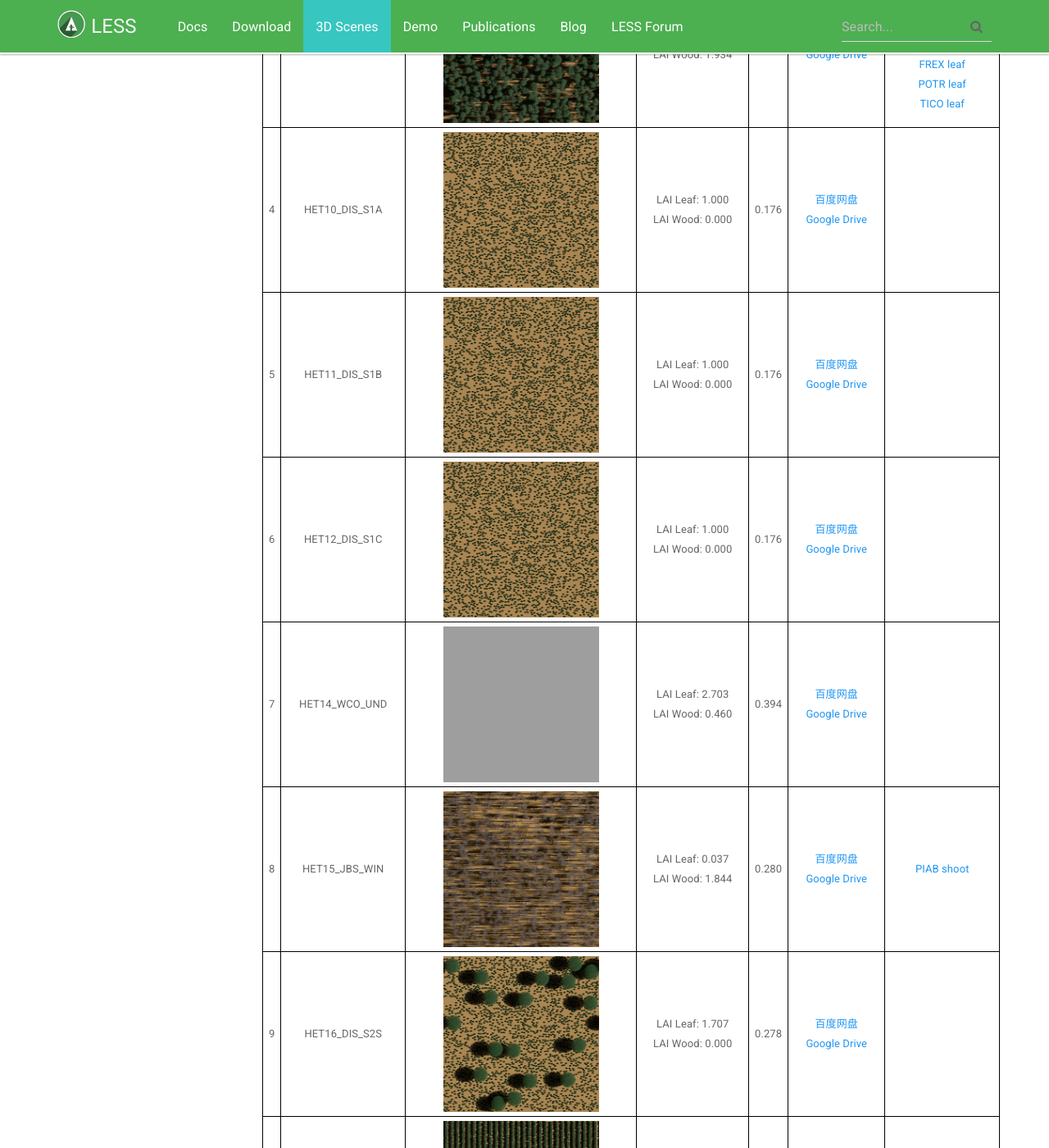
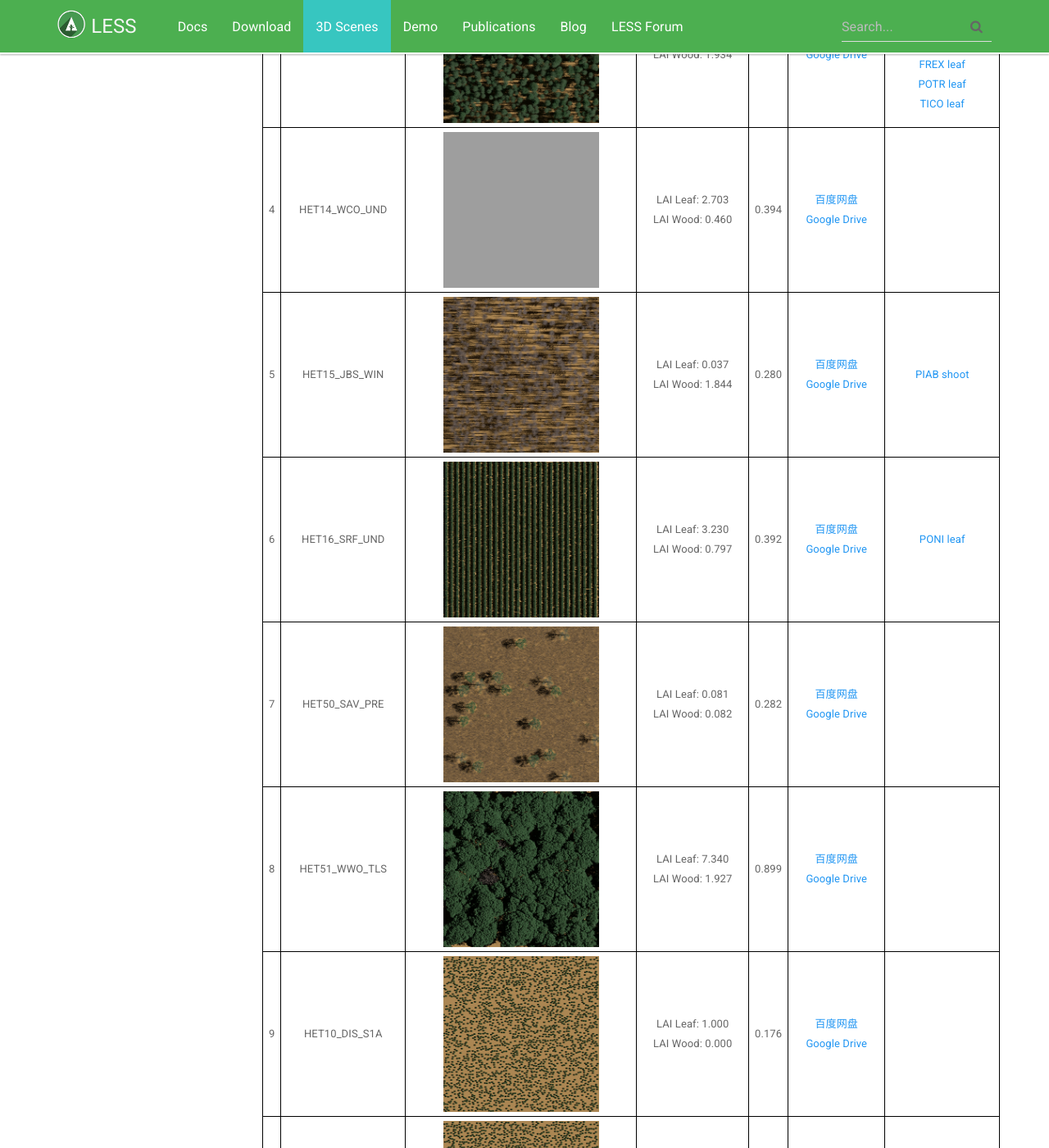
Before and after one commit to jianboqi/jianboqi.github.io, a Jekyll site: the page built from 3dscenes.md, in a window 1280 px wide and 1400 px high, scrolled down 862 px. Shown: the whole window at 82% size. Built offline with Jekyll 4.4.1, drawn with Linux system fonts in a browser that asks for light colours; nearby versions of some CDN libraries; some of the changed text lies outside the part shown.

Commit message:
Update 3dscenes.md

```diff
--- a/3dscenes.md
+++ b/3dscenes.md
@@ -31,14 +31,16 @@ table{
 |1|HET07_JPS_SUM|<image width="200" height="200" src="http://lessrt.org/img/SCENE-FOREST-HET07_JPS_SUM.png"/>|LAI Leaf: 2.540<br/> LAI Wood: 1.221|0.363|[百度网盘](https://pan.baidu.com/s/10fH1z6HJdpjJ7wRbZBHoHg?pwd=sija)<br/>[Google Drive](https://drive.google.com/file/d/1vQ6rs2Ry59Qw23JfGlQ2esPgU6nz9Kn4/view?usp=sharing)|[Birch leaf](http://lessrt.org/Attachments/het07-bepeleaf0.obj) <br/> [Scots pine shoot](http://lessrt.org/Attachments/het07-shoot0.obj)|
 |2|HET08_OPS_WIN|<image width="200" height="200" src="http://lessrt.org/img/SCENE-FOREST-HET08_OPS_WIN.png"/>|LAI Leaf: 0.706<br/> LAI Wood: 0.410|0.130|[百度网盘](https://pan.baidu.com/s/1AKACKWy6pybF_6BRSAoHjA?pwd=ckvv)<br/>[Google Drive](https://drive.google.com/file/d/1JlF9U5DInkeICtXT0Rx6Bdcv_TZzVsf2/view?usp=sharing)|[Pine shoot](http://lessrt.org/Attachments/het08-PIMOshoot0.obj)|
 |3|HET09_JBS_SUM|<image width="200" height="200" src="http://lessrt.org/img/SCENE-FOREST-HET09_JBS_SUM.png"/>|LAI Leaf: 3.835<br/> LAI Wood: 1.934|0.557|[百度网盘](https://pan.baidu.com/s/1ezFyujdn1t84QxUVXm_WRg?pwd=ruj1)<br/>[Google Drive](https://drive.google.com/file/d/1uHZE7PxhXs7Zx3YERZUNYKVa4md3s2BK/view?usp=sharing)|[PIAB shoot](http://lessrt.org/Attachments/het09-PIABshoot0.obj) <br/>[ACPL leaf](http://lessrt.org/Attachments/het09-acplleaf0.obj)<br/> [ALGL leaf](http://lessrt.org/Attachments/het09-alglleaf0.obj) <br/>[BEPE leaf](http://lessrt.org/Attachments/het09-bepeleaf0.obj) <br/> [FREX leaf](http://lessrt.org/Attachments/het09-frexleaf0.obj) <br/>[POTR leaf](http://lessrt.org/Attachments/het09-potrleaf0.obj) <br/> [TICO leaf](http://lessrt.org/Attachments/het09-ticoleaf0.obj)|
-|4|HET10_DIS_S1A|<image width="200" height="200" src="http://lessrt.org/img/SCENE-FOREST-HET10_DIS_S1A.png"/>|LAI Leaf: 1.000<br/> LAI Wood: 0.000|0.176|[百度网盘](https://pan.baidu.com/s/1BXu7s-D12d5terJiaIzOWQ?pwd=uqvv)<br/>[Google Drive](https://drive.google.com/file/d/1B-L4lMWHVpbnjxNcoJ3lKNCpTB9Ub2SG/view?usp=sharing)|
-|5|HET11_DIS_S1B|<image width="200" height="200" src="http://lessrt.org/img/SCENE-FOREST-HET11_DIS_S1B.png"/>|LAI Leaf: 1.000<br/> LAI Wood: 0.000|0.176|[百度网盘](https://pan.baidu.com/s/17rGCL4pCWsvKlVQvYzFVIA?pwd=axxu)<br/>[Google Drive](https://drive.google.com/file/d/123OmVnwXZEH3vs8yWKUjAwXW3shJzFC7/view?usp=sharing)|
-|6|HET12_DIS_S1C|<image width="200" height="200" src="http://lessrt.org/img/SCENE-FOREST-HET12_DIS_S1C.png"/>|LAI Leaf: 1.000<br/> LAI Wood: 0.000|0.176|[百度网盘](https://pan.baidu.com/s/1WXlyAg7pGWvX6PIjMu2ulA?pwd=95pi)<br/>[Google Drive](https://drive.google.com/file/d/1f7KPn4GS6X_CIT8EFQN2mjDicj3EXcbK/view?usp=sharing)|
-|7|HET14_WCO_UND|<image width="200" height="200" src="http://lessrt.org/img/SCENE-FOREST-HET14_WCO_UND.png"/>|LAI Leaf: 2.703<br/> LAI Wood: 0.460|0.394|[百度网盘](https://pan.baidu.com/s/1Zb5CQXNnC0CCH-JIiIt2hw?pwd=2tyk)<br/>[Google Drive](https://drive.google.com/file/d/1iIRFxGpnGR05p4uySfPJSNa5bzU2S_Kv/view?usp=sharing)|
-|8|HET15_JBS_WIN|<image width="200" height="200" src="http://lessrt.org/img/SCENE-FOREST-HET15_JBS_WIN.png"/>|LAI Leaf: 0.037<br/> LAI Wood: 1.844|0.280|[百度网盘](https://pan.baidu.com/s/1sfq0fASyu8en_CaDxJ9qjg?pwd=q5cq)<br/>[Google Drive](https://drive.google.com/file/d/16RBol6MR9nCENlFjt6DAfeIx1wO_viEY/view?usp=sharing)|[PIAB shoot](http://lessrt.org/Attachments/het15-PIABshoot0.obj)<br/>|
-|9|HET16_DIS_S2S|<image width="200" height="200" src="http://lessrt.org/img/SCENE-FOREST-HET16_DIS_S2S.png"/>|LAI Leaf: 1.707<br/> LAI Wood: 0.000|0.278|[百度网盘](https://pan.baidu.com/s/1Eu7MMdzjGXvESVKN1Vr7hw?pwd=wzaw)<br/>[Google Drive](https://drive.google.com/file/d/1dGs4l-2L9MK1KORnsfPsQVH68Q5nWCJB/view?usp=sharing)|
-|10|HET16_SRF_UND|<image width="200" height="200" src="http://lessrt.org/img/SCENE-FOREST-HET16_SRF_UND.png"/>|LAI Leaf: 3.230<br/> LAI Wood: 0.797|0.392|[百度网盘](https://pan.baidu.com/s/15CslPCJDQf3KOIfRVnDWUQ?pwd=mryw)<br/>[Google Drive](https://drive.google.com/file/d/1mb1l5hc8UqaydQDuS39-5rhkqd3QcoF5/view?usp=sharing)|[PONI leaf](http://lessrt.org/Attachments/het16-PONIleaf0.obj)<br/>|
-|11|HET17_DIS_M2S|<image width="200" height="200" src="http://lessrt.org/img/SCENE-FOREST-HET17_DIS_M2S.png"/>|LAI Leaf: 2.453<br/> LAI Wood: 0.000|0.385|[百度网盘](https://pan.baidu.com/s/1riBbYXcK60QBYyXfsPJ4GA?pwd=5a34)<br/>[Google Drive](https://drive.google.com/file/d/1uHj-sUDmPXriscpGQNXWHbjPz1S3TpPi/view?usp=sharing)|
+|4|HET14_WCO_UND|<image width="200" height="200" src="http://lessrt.org/img/SCENE-FOREST-HET14_WCO_UND.png"/>|LAI Leaf: 2.703<br/> LAI Wood: 0.460|0.394|[百度网盘](https://pan.baidu.com/s/1Zb5CQXNnC0CCH-JIiIt2hw?pwd=2tyk)<br/>[Google Drive](https://drive.google.com/file/d/1iIRFxGpnGR05p4uySfPJSNa5bzU2S_Kv/view?usp=sharing)|
+|5|HET15_JBS_WIN|<image width="200" height="200" src="http://lessrt.org/img/SCENE-FOREST-HET15_JBS_WIN.png"/>|LAI Leaf: 0.037<br/> LAI Wood: 1.844|0.280|[百度网盘](https://pan.baidu.com/s/1sfq0fASyu8en_CaDxJ9qjg?pwd=q5cq)<br/>[Google Drive](https://drive.google.com/file/d/16RBol6MR9nCENlFjt6DAfeIx1wO_viEY/view?usp=sharing)|[PIAB shoot](http://lessrt.org/Attachments/het15-PIABshoot0.obj)<br/>|
+|6|HET16_SRF_UND|<image width="200" height="200" src="http://lessrt.org/img/SCENE-FOREST-HET16_SRF_UND.png"/>|LAI Leaf: 3.230<br/> LAI Wood: 0.797|0.392|[百度网盘](https://pan.baidu.com/s/15CslPCJDQf3KOIfRVnDWUQ?pwd=mryw)<br/>[Google Drive](https://drive.google.com/file/d/1mb1l5hc8UqaydQDuS39-5rhkqd3QcoF5/view?usp=sharing)|[PONI leaf](http://lessrt.org/Attachments/het16-PONIleaf0.obj)<br/>|
+|7|HET50_SAV_PRE|<image width="200" height="200" src="http://lessrt.org/img/SCENE-FOREST-HET50_SAV_PRE.png"/>|LAI Leaf: 0.081<br/> LAI Wood: 0.082|0.282|[百度网盘](https://pan.baidu.com/s/15M3f_gWtNhD9UBBxtdayDQ?pwd=dn5v)<br/>[Google Drive](https://drive.google.com/file/d/1aXIUMxkC4OeiPrGnbp7I6FlMOHFAIDvb/view?usp=sharing)|
+|8|HET51_WWO_TLS|<image width="200" height="200" src="http://lessrt.org/img/SCENE-FOREST-HET51_WWO_TLS.png"/>|LAI Leaf: 7.340<br/> LAI Wood: 1.927|0.899|[百度网盘](https://pan.baidu.com/s/1JmcKw3gBh2j3S9aLcZi5iw?pwd=hp5p)<br/>[Google Drive](https://drive.google.com/file/d/1u_qYLcjh2xIDnkxL3w_eZmJRFvcYD1og/view?usp=sharing)|
+|9|HET10_DIS_S1A|<image width="200" height="200" src="http://lessrt.org/img/SCENE-FOREST-HET10_DIS_S1A.png"/>|LAI Leaf: 1.000<br/> LAI Wood: 0.000|0.176|[百度网盘](https://pan.baidu.com/s/1BXu7s-D12d5terJiaIzOWQ?pwd=uqvv)<br/>[Google Drive](https://drive.google.com/file/d/1B-L4lMWHVpbnjxNcoJ3lKNCpTB9Ub2SG/view?usp=sharing)|
+|10|HET11_DIS_S1B|<image width="200" height="200" src="http://lessrt.org/img/SCENE-FOREST-HET11_DIS_S1B.png"/>|LAI Leaf: 1.000<br/> LAI Wood: 0.000|0.176|[百度网盘](https://pan.baidu.com/s/17rGCL4pCWsvKlVQvYzFVIA?pwd=axxu)<br/>[Google Drive](https://drive.google.com/file/d/123OmVnwXZEH3vs8yWKUjAwXW3shJzFC7/view?usp=sharing)|
+|11|HET12_DIS_S1C|<image width="200" height="200" src="http://lessrt.org/img/SCENE-FOREST-HET12_DIS_S1C.png"/>|LAI Leaf: 1.000<br/> LAI Wood: 0.000|0.176|[百度网盘](https://pan.baidu.com/s/1WXlyAg7pGWvX6PIjMu2ulA?pwd=95pi)<br/>[Google Drive](https://drive.google.com/file/d/1f7KPn4GS6X_CIT8EFQN2mjDicj3EXcbK/view?usp=sharing)|
+|12|HET16_DIS_S2S|<image width="200" height="200" src="http://lessrt.org/img/SCENE-FOREST-HET16_DIS_S2S.png"/>|LAI Leaf: 1.707<br/> LAI Wood: 0.000|0.278|[百度网盘](https://pan.baidu.com/s/1Eu7MMdzjGXvESVKN1Vr7hw?pwd=wzaw)<br/>[Google Drive](https://drive.google.com/file/d/1dGs4l-2L9MK1KORnsfPsQVH68Q5nWCJB/view?usp=sharing)|
+|13|HET17_DIS_M2S|<image width="200" height="200" src="http://lessrt.org/img/SCENE-FOREST-HET17_DIS_M2S.png"/>|LAI Leaf: 2.453<br/> LAI Wood: 0.000|0.385|[百度网盘](https://pan.baidu.com/s/1riBbYXcK60QBYyXfsPJ4GA?pwd=5a34)<br/>[Google Drive](https://drive.google.com/file/d/1uHj-sUDmPXriscpGQNXWHbjPz1S3TpPi/view?usp=sharing)|
 |12|HET18_DIS_D2S|<image width="200" height="200" src="http://lessrt.org/img/SCENE-FOREST-HET18_DIS_D2S.png"/>|LAI Leaf: 3.317<br/> LAI Wood: 0.000|0.511|[百度网盘](https://pan.baidu.com/s/1J5y7xUfZrg205VjrGkIPnQ?pwd=3hm3)<br/>[Google Drive](https://drive.google.com/file/d/1s9acaXrkHnz-Scn5MMMJbTX1Pq-68Jxr/view?usp=sharing)|
 |13|HET20_DIS_D1A|<image width="200" height="200" src="http://lessrt.org/img/SCENE-FOREST-HET20_DIS_D1A.png"/>|LAI Leaf: 2.000<br/> LAI Wood: 0.000|0.353|[百度网盘](https://pan.baidu.com/s/13EaX7DKG4zQxku7_vsW1cQ?pwd=hhsx)<br/>[Google Drive](https://drive.google.com/file/d/18ojkTV-FPsBVfSfkrtPycEJGGA89MyCS/view?usp=sharing)|
 |14|HET21_DIS_D1B|<image width="200" height="200" src="http://lessrt.org/img/SCENE-FOREST-HET21_DIS_D1B.png"/>|LAI Leaf: 2.000<br/> LAI Wood: 0.000|0.353|[百度网盘](https://pan.baidu.com/s/1XadYnGChmKXgiNBlIJTR7Q?pwd=eenj)<br/>[Google Drive](https://drive.google.com/file/d/1lxhka_GE-Y5x7h0uxmWSitYrl9kAz15R/view?usp=sharing)|
@@ -50,9 +52,7 @@ table{
 |20|HET28_DIS_D2D|<image width="200" height="200" src="http://lessrt.org/img/SCENE-FOREST-HET28_DIS_D2D.png"/>|LAI Leaf: 4.317<br/> LAI Wood: 0.000|0.616|[百度网盘](https://pan.baidu.com/s/1uChZJWMJNaptF8i9SyiMzQ?pwd=p8re)<br/>[Google Drive](https://drive.google.com/file/d/1cItptP_Ayx1r3nZ6-tyBm81drpCn9gsG/view?usp=sharing)|
 |21|HET33_DIS_S30|<image width="200" height="200" src="http://lessrt.org/img/SCENE-FOREST-HET33_DIS_S30.png"/>|LAI Leaf: 0.405<br/> LAI Wood: 0.000|0.131|[百度网盘](https://pan.baidu.com/s/1mfJw88Dede4PWwn-zCnvZQ?pwd=9pf5)<br/>[Google Drive](https://drive.google.com/file/d/1-h8M02tTcioe_iUDwi1wB9W6fB-kPBxG/view?usp=sharing)|
 |22|HET34_DIS_D30|<image width="200" height="200" src="http://lessrt.org/img/SCENE-FOREST-HET34_DIS_D30.png"/>|LAI Leaf: 1.618<br/> LAI Wood: 0.000|0.485|[百度网盘](https://pan.baidu.com/s/1ktVfIRHUexJ5nXV4OjACzA?pwd=w1m4)<br/>[Google Drive](https://drive.google.com/file/d/12dPJ0EcoH85DuMfE1Ya40ayEQ6HP7hPn/view?usp=sharing)|
-|23|HET50_SAV_PRE|<image width="200" height="200" src="http://lessrt.org/img/SCENE-FOREST-HET50_SAV_PRE.png"/>|LAI Leaf: 0.081<br/> LAI Wood: 0.082|0.282|[百度网盘](https://pan.baidu.com/s/15M3f_gWtNhD9UBBxtdayDQ?pwd=dn5v)<br/>[Google Drive](https://drive.google.com/file/d/1aXIUMxkC4OeiPrGnbp7I6FlMOHFAIDvb/view?usp=sharing)|
-|24|HET51_WWO_TLS|<image width="200" height="200" src="http://lessrt.org/img/SCENE-FOREST-HET51_WWO_TLS.png"/>|LAI Leaf: 7.340<br/> LAI Wood: 1.927|0.899|[百度网盘](https://pan.baidu.com/s/1JmcKw3gBh2j3S9aLcZi5iw?pwd=hp5p)<br/>[Google Drive](https://drive.google.com/file/d/1u_qYLcjh2xIDnkxL3w_eZmJRFvcYD1og/view?usp=sharing)|
-|25|HOM23_DIS_P1A|<image width="200" height="200" src="http://lessrt.org/img/SCENE-FOREST-HOM23_DIS_P1A.png"/>|LAI Leaf: 1.000<br/> LAI Wood: 0.000|0.568|[百度网盘](https://pan.baidu.com/s/11wzk4q9bNV18EoQCwnYIfA?pwd=nmkt)<br/>[Google Drive]()|
+|25|HOM23_DIS_P1A|<image width="200" height="200" src="http://lessrt.org/img/SCENE-FOREST-HOM23_DIS_P1A.png"/>|LAI Leaf: 1.000<br/> LAI Wood: 0.000|0.568|[百度网盘](https://pan.baidu.com/s/11wzk4q9bNV18EoQCwnYIfA?pwd=nmkt)<br/>[Google Drive](https://drive.google.com/file/d/1ITPMOsN_Er4eJPBq9rVWoj2kh_WgPUs4/view?usp=sharing)|
 |26|HOM24_DIS_P1B|<image width="200" height="200" src="http://lessrt.org/img/SCENE-FOREST-HOM24_DIS_P1B.png"/>|LAI Leaf: 1.000<br/> LAI Wood: 0.000|0.568|[百度网盘](https://pan.baidu.com/s/17DtG1G-eEdVDpx_-yDa15A?pwd=er1s)<br/>[Google Drive](https://drive.google.com/file/d/1ITPMOsN_Er4eJPBq9rVWoj2kh_WgPUs4/view?usp=sharing)|
 |27|HOM25_DIS_P1C|<image width="200" height="200" src="http://lessrt.org/img/SCENE-FOREST-HOM25_DIS_P1C.png"/>|LAI Leaf: 1.000<br/> LAI Wood: 0.000|0.568|[百度网盘](https://pan.baidu.com/s/1DJDKpsaPsJoDy0YIFOcAwQ?pwd=8e58)<br/>[Google Drive](https://drive.google.com/file/d/13bf2_chgut9CLuVSDQGyVIhxK2tYB6nm/view?usp=sharing)|
 |28|HOM26_DIS_EPD|<image width="200" height="200" src="http://lessrt.org/img/SCENE-FOREST-HOM26_DIS_EPD.png"/>|LAI Leaf: 6.000<br/> LAI Wood: 0.000|0.987|[百度网盘](https://pan.baidu.com/s/1Wo-Cna6AkfiPdrXPbM6LyA?pwd=hghq)<br/>[Google Drive](https://drive.google.com/file/d/1dB_K-YY-7BXp90uQnOlqGlnNG23q4EJA/view?usp=sharing)|
```
